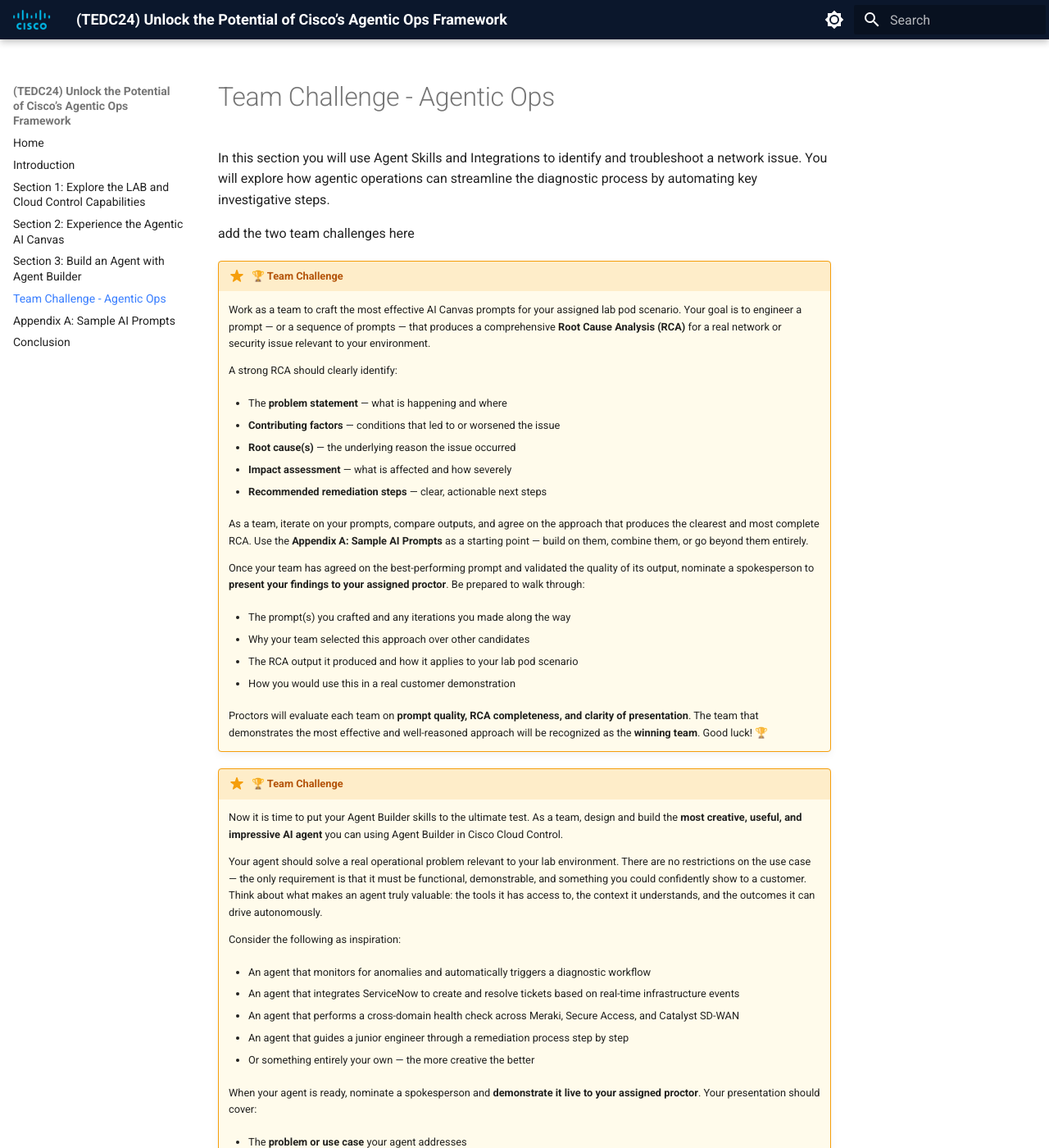
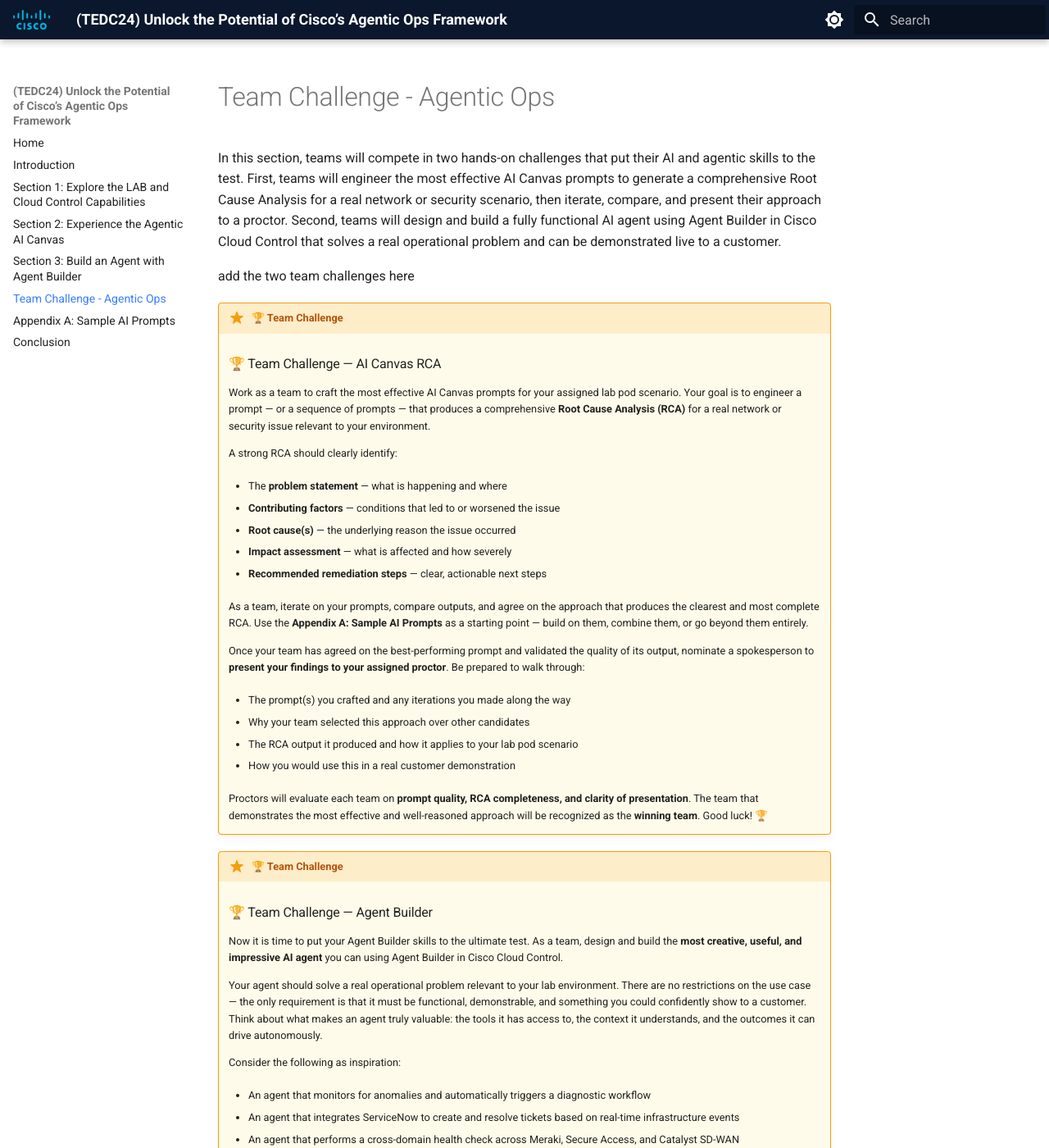
Before and after one commit to mokuma56/tedcn24-01-fy27, an MkDocs documentation site: the page built from docs/team-challenge-agentic-ops/index.md, in a window 1280 px wide and 1400 px high. Shown: the whole window at 82% size. Built offline with MkDocs 1.6.1 and Material for MkDocs 9.7.7, drawn with Linux system fonts in a browser that asks for light colours.

Commit message:
Update lab guide — 2026-07-22 15:24

```diff
--- a/docs/team-challenge-agentic-ops/index.md
+++ b/docs/team-challenge-agentic-ops/index.md
@@ -1,10 +1,12 @@
 # Team Challenge - Agentic Ops
 
-In this section you will use Agent Skills and Integrations to identify and troubleshoot a network issue. You will explore how agentic operations can streamline the diagnostic process by automating key investigative steps.
+In this section, teams will compete in two hands-on challenges that put their AI and agentic skills to the test. First, teams will engineer the most effective AI Canvas prompts to generate a comprehensive Root Cause Analysis for a real network or security scenario, then iterate, compare, and present their approach to a proctor. Second, teams will design and build a fully functional AI agent using Agent Builder in Cisco Cloud Control that solves a real operational problem and can be demonstrated live to a customer.
 
 add the two team challenges here
 
 !!! team-challenge "🏆 Team Challenge"
+    ### 🏆 Team Challenge — AI Canvas RCA
+
     Work as a team to craft the most effective AI Canvas prompts for your assigned lab pod scenario. Your goal is to engineer a prompt — or a sequence of prompts — that produces a comprehensive **Root Cause Analysis (RCA)** for a real network or security issue relevant to your environment.
 
     A strong RCA should clearly identify:
@@ -34,6 +36,8 @@
     Proctors will evaluate each team on **prompt quality, RCA completeness, and clarity of presentation**. The team that demonstrates the most effective and well-reasoned approach will be recognized as the **winning team**. Good luck! 🏆
 
 !!! team-challenge "🏆 Team Challenge"
+    ### 🏆 Team Challenge — Agent Builder
+
     Now it is time to put your Agent Builder skills to the ultimate test. As a team, design and build the **most creative, useful, and impressive AI agent** you can using Agent Builder in Cisco Cloud Control.
 
     Your agent should solve a real operational problem relevant to your lab environment. There are no restrictions on the use case — the only requirement is that it must be functional, demonstrable, and something you could confidently show to a customer. Think about what makes an agent truly valuable: the tools it has access to, the context it understands, and the outcomes it can drive autonomously.
```
